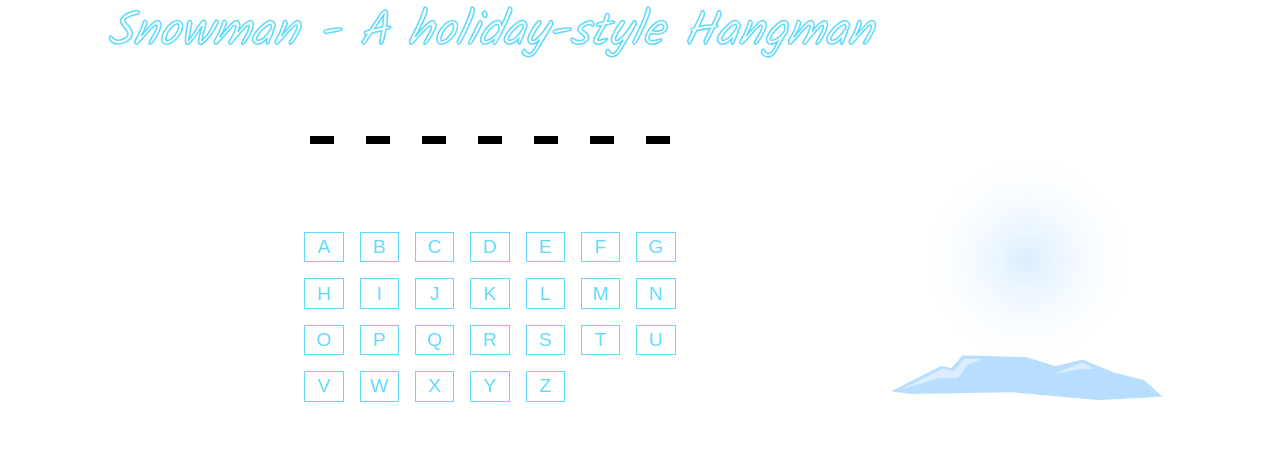
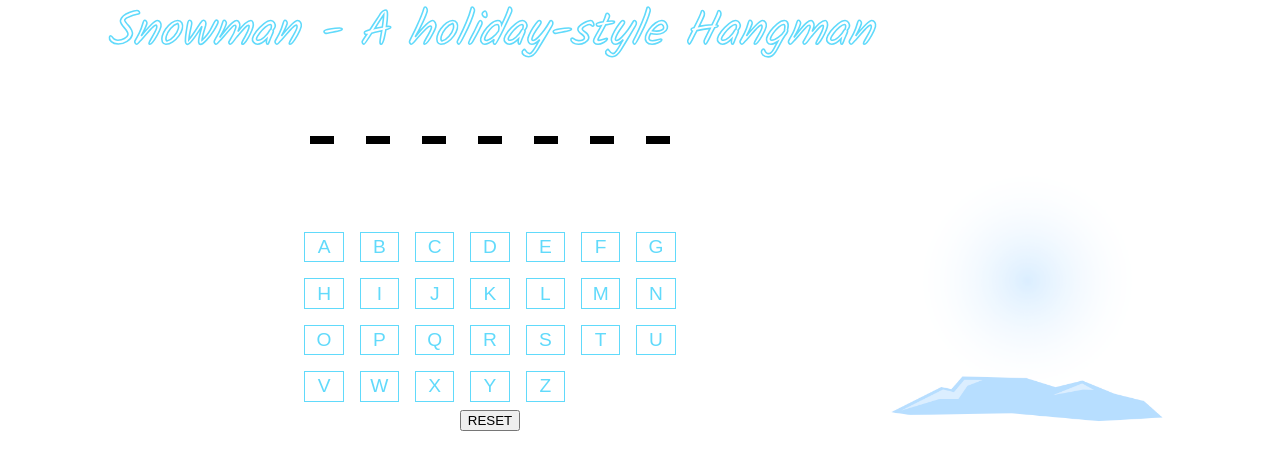
Before and after one commit to Sgreid7/snowman, a React (Create React App) app: page / in a window 1280 px wide. Shown: the top 470 px of the page. Built offline with nearby package versions, Linux system fonts and the light colour scheme.

Commit message:
added a reset game button

```diff
--- a/src/App.js
+++ b/src/App.js
@@ -37,6 +37,12 @@ const App = () => {
     }
   }
 
+  const onResetGame = (e) => {
+    setClickedLetters((oldLetter) => [])
+    setRevealedLetters((oldLetter) => [])
+    setRandomWord(words[Math.ceil(Math.random() * words.length)])
+  }
+
   return (
     <>
       <MainContent>
@@ -65,6 +71,9 @@ const App = () => {
               <Button
                 onClick={onLetterClicked}
                 className="button"
+                disabled={
+                  clickedLetters.includes(letter.toUpperCase()) ? true : false
+                }
                 key={letter}
                 value={letter}
               >
@@ -73,6 +82,7 @@ const App = () => {
             )
           })}
         </Buttons>
+        <button onClick={onResetGame}>RESET</button>
       </MainContent>
       <SnowmanSection>
         <img width="300" src={images[revealedLetters.length]} alt="" />
@@ -119,6 +129,9 @@ const Button = styled.button`
     transform: translateY(-0.5rem);
     box-shadow: 0 0.1rem 0.2rem #111;
   }
+  :disabled {
+    color: #000;
+  }
 `
 
 const SnowmanSection = styled.section`
```
Also changed, not shown: package.json (+5 -3 lines), 1 other file (tests, documents, lock files or other folders).
